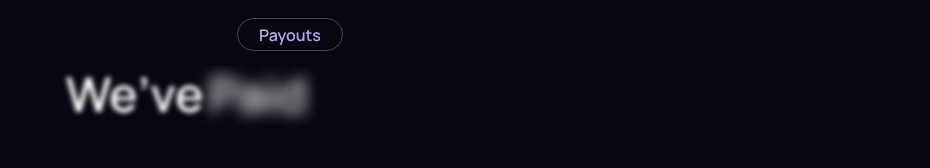
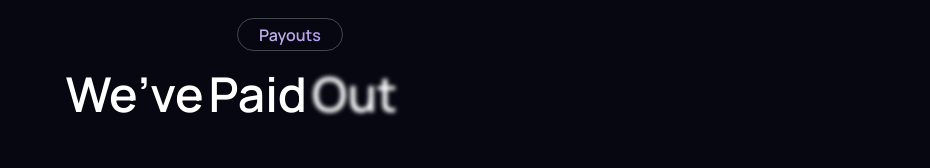
Before and after one commit to deepikabajaj31/Zuperior, a Next.js app: page / in a window 1280 px wide. Shown: the part 3842-4010 px from the top of the page, without its empty margins (350-1280 px from the left). Built offline with nearby package versions, Linux system fonts and the light colour scheme.

Commit message:
blur animation fixed

```diff
--- a/src/components/Banner.tsx
+++ b/src/components/Banner.tsx
@@ -24,7 +24,7 @@ const Banner: React.FC<BannerProps> = ({
 
   const { scrollYProgress } = useScroll({
     target: ref,
-    offset: ["start 0.9", "start 0.2"],
+    offset: ["start 1.0", "start 0.2"],
   });
 
   const smoothProgress = useSpring(scrollYProgress, {
@@ -105,10 +105,11 @@ const Banner: React.FC<BannerProps> = ({
             const wordCount = parsedWords.filter(
               (w) => !w.toLowerCase().includes("<br")
             ).length;
+
+            const progressPerWord = 0.8 / wordCount;
             const validWordIndex = parsedWords
               .slice(0, index)
               .filter((w) => !w.toLowerCase().includes("<br")).length;
-            const progressPerWord = 1 / wordCount;
             const wordStartProgress = validWordIndex * progressPerWord;
 
             const wordOpacity = useTransform(
@@ -120,8 +121,8 @@ const Banner: React.FC<BannerProps> = ({
               smoothProgress,
               [
                 wordStartProgress,
-                wordStartProgress + 0.2,
-                wordStartProgress + 0.3,
+                wordStartProgress + 0.075,
+                wordStartProgress + 0.15,
               ],
               ["blur(10px)", "blur(5px)", "blur(0px)"]
             );
--- a/src/components/Counter.tsx
+++ b/src/components/Counter.tsx
@@ -1,4 +1,3 @@
-"use client";
 import React, { useEffect, useState } from "react";
 import Button from "./Button";
 
```
